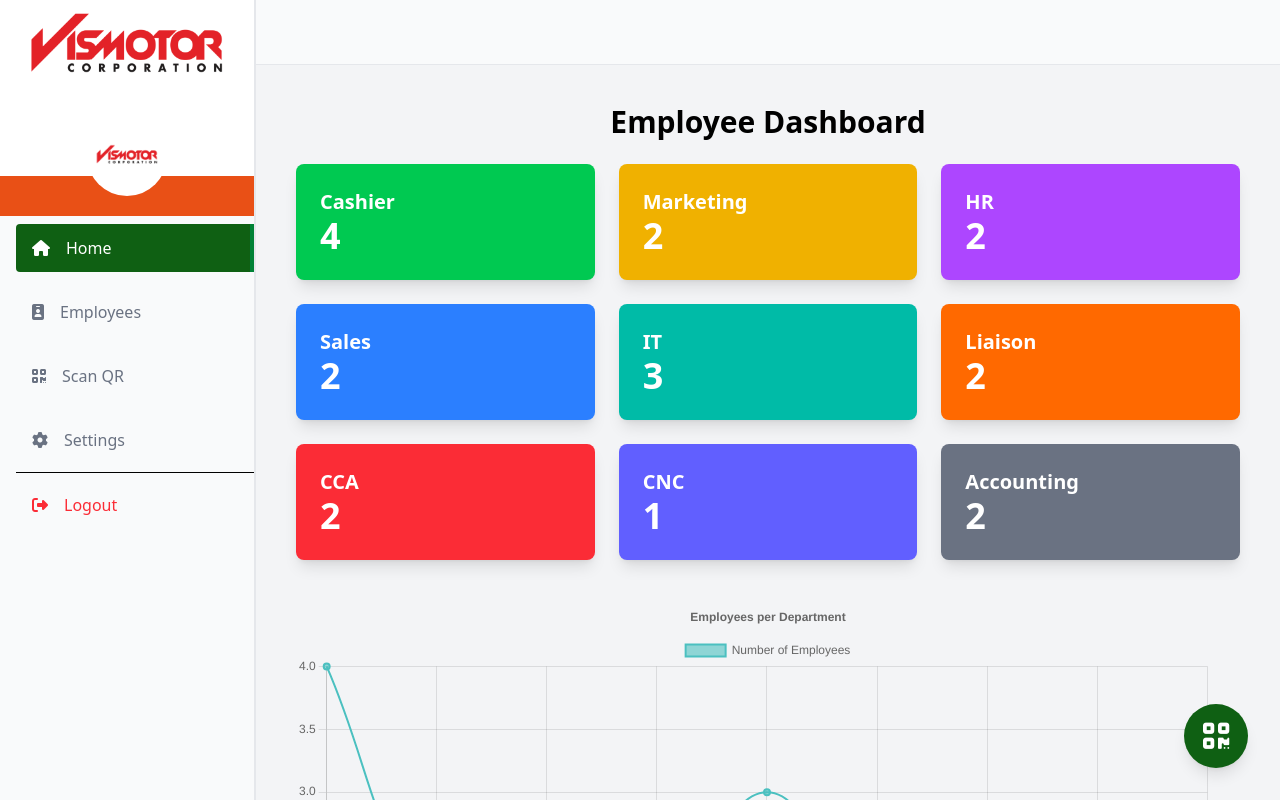
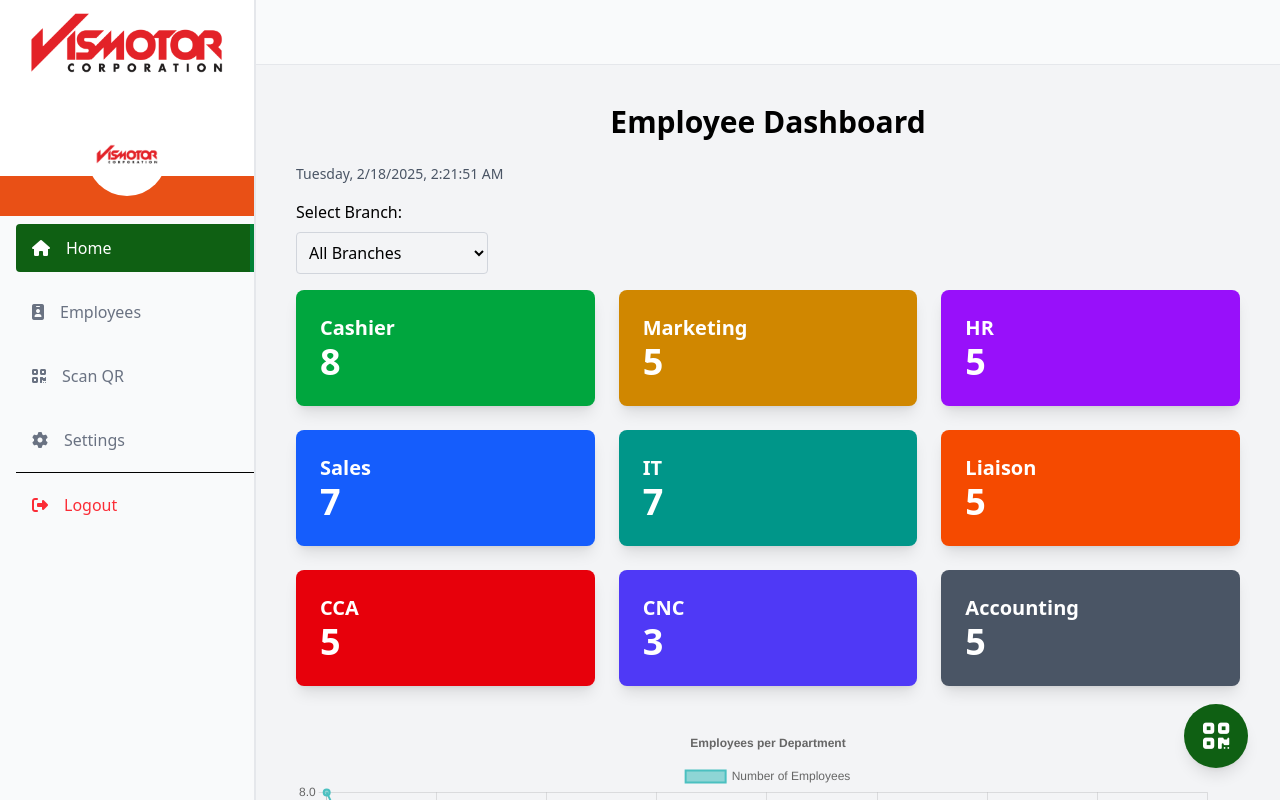
Before and after one commit to jayr-o1/vismotor-employee-information-system, a React (Vite) app: page / in a window 1280 px wide. Shown: the top 800 px of the page. Built offline with nearby package versions, Linux system fonts and the light colour scheme.

Commit message:
add branch filtering and current date display to employee dashboard

```diff
--- a/src/pages/Employees.jsx
+++ b/src/pages/Employees.jsx
@@ -5,35 +5,66 @@ import ReactPaginate from 'react-paginate';
 import 'react-toastify/dist/ReactToastify.css';
 import './employee.css';
 
-
 const Employees = () => {
     const [selectedDepartment, setSelectedDepartment] = useState('');
     const [employees, setEmployees] = useState([
-        { id: 1, name: 'James Smith', department: 'Cashier', status: 'Active', reason: '' },
-        { id: 2, name: 'Sophia Lee', department: 'Marketing', status: 'Active', reason: '' },
-        { id: 3, name: 'John Doe', department: 'HR', status: 'Inactive', reason: 'Retired' },
-        { id: 4, name: 'Olivia Brown', department: 'Cashier', status: 'Active', reason: '' },
-        { id: 5, name: 'Mason Johnson', department: 'Sales', status: 'Inactive', reason: 'On Leave' },
-        { id: 6, name: 'Emma Wilson', department: 'IT', status: 'Active', reason: '' },
-        { id: 7, name: 'Liam Martinez', department: 'Liaison', status: 'Active', reason: '' },
-        { id: 8, name: 'Noah Davis', department: 'CCA', status: 'Inactive', reason: 'Retired' },
-        { id: 9, name: 'Ava Garcia', department: 'CNC', status: 'Active', reason: '' },
-        { id: 10, name: 'Isabella Rodriguez', department: 'Accounting', status: 'Active', reason: '' },
-        { id: 11, name: 'Ethan Clark', department: 'Cashier', status: 'Inactive', reason: 'On Leave' },
-        { id: 12, name: 'Mia Turner', department: 'Marketing', status: 'Active', reason: '' },
-        { id: 13, name: 'Lucas Walker', department: 'HR', status: 'Active', reason: '' },
-        { id: 14, name: 'Amelia Harris', department: 'Sales', status: 'Inactive', reason: 'Retired' },
-        { id: 15, name: 'Henry Young', department: 'IT', status: 'Active', reason: '' },
-        { id: 16, name: 'Charlotte King', department: 'Liaison', status: 'Active', reason: '' },
-        { id: 17, name: 'Alexander Scott', department: 'CCA', status: 'Inactive', reason: 'On Leave' },
-        { id: 18, name: 'Grace Green', department: 'IT', status: 'Active', reason: '' },
-        { id: 19, name: 'Benjamin Adams', department: 'Accounting', status: 'Inactive', reason: 'Retired' },
-        { id: 20, name: 'Ella Baker', department: 'Cashier', status: 'Active', reason: '' },
+        { id: 1, name: 'James Smith', department: 'Cashier', status: 'Active', reason: '', branch: 'Talamban' },
+        { id: 2, name: 'Sophia Lee', department: 'Marketing', status: 'Active', reason: '', branch: 'Mandaue' },
+        { id: 3, name: 'John Doe', department: 'HR', status: 'Inactive', reason: 'Retired', branch: 'Headoffice' },
+        { id: 4, name: 'Olivia Brown', department: 'Cashier', status: 'Active', reason: '', branch: 'Bogo' },
+        { id: 5, name: 'Mason Johnson', department: 'Sales', status: 'Inactive', reason: 'On Leave', branch: 'Talamban' },
+        { id: 6, name: 'Emma Wilson', department: 'IT', status: 'Active', reason: '', branch: 'Mandaue' },
+        { id: 7, name: 'Liam Martinez', department: 'Liaison', status: 'Active', reason: '', branch: 'Headoffice' },
+        { id: 8, name: 'Noah Davis', department: 'CCA', status: 'Inactive', reason: 'Retired', branch: 'Bogo' },
+        { id: 9, name: 'Ava Garcia', department: 'CNC', status: 'Active', reason: '', branch: 'Talamban' },
+        { id: 10, name: 'Isabella Rodriguez', department: 'Accounting', status: 'Active', reason: '', branch: 'Mandaue' },
+        { id: 11, name: 'Ethan Clark', department: 'Cashier', status: 'Inactive', reason: 'On Leave', branch: 'Headoffice' },
+        { id: 12, name: 'Mia Turner', department: 'Marketing', status: 'Active', reason: '', branch: 'Bogo' },
+        { id: 13, name: 'Lucas Walker', department: 'HR', status: 'Active', reason: '', branch: 'Talamban' },
+        { id: 14, name: 'Amelia Harris', department: 'Sales', status: 'Inactive', reason: 'Retired', branch: 'Mandaue' },
+        { id: 15, name: 'Henry Young', department: 'IT', status: 'Active', reason: '', branch: 'Headoffice' },
+        { id: 16, name: 'Charlotte King', department: 'Liaison', status: 'Active', reason: '', branch: 'Bogo' },
+        { id: 17, name: 'Alexander Scott', department: 'CCA', status: 'Inactive', reason: 'On Leave', branch: 'Talamban' },
+        { id: 18, name: 'Grace Green', department: 'IT', status: 'Active', reason: '', branch: 'Mandaue' },
+        { id: 19, name: 'Benjamin Adams', department: 'Accounting', status: 'Inactive', reason: 'Retired', branch: 'Headoffice' },
+        { id: 20, name: 'Ella Baker', department: 'Cashier', status: 'Active', reason: '', branch: 'Bogo' },
+        { id: 21, name: 'David Johnson', department: 'Sales', status: 'Active', reason: '', branch: 'Talamban' },
+        { id: 22, name: 'Sophia Brown', department: 'Marketing', status: 'Active', reason: '', branch: 'Mandaue' },
+        { id: 23, name: 'Michael White', department: 'HR', status: 'Active', reason: '', branch: 'Headoffice' },
+        { id: 24, name: 'Emily Davis', department: 'Cashier', status: 'Active', reason: '', branch: 'Bogo' },
+        { id: 25, name: 'Daniel Wilson', department: 'Sales', status: 'Active', reason: '', branch: 'Talamban' },
+        { id: 26, name: 'Emma Moore', department: 'IT', status: 'Active', reason: '', branch: 'Mandaue' },
+        { id: 27, name: 'James Taylor', department: 'Liaison', status: 'Active', reason: '', branch: 'Headoffice' },
+        { id: 28, name: 'Olivia Anderson', department: 'CCA', status: 'Active', reason: '', branch: 'Bogo' },
+        { id: 29, name: 'Liam Thomas', department: 'CNC', status: 'Active', reason: '', branch: 'Talamban' },
+        { id: 30, name: 'Sophia Jackson', department: 'Accounting', status: 'Active', reason: '', branch: 'Mandaue' },
+        { id: 31, name: 'John Harris', department: 'Cashier', status: 'Active', reason: '', branch: 'Headoffice' },
+        { id: 32, name: 'Mia Martin', department: 'Marketing', status: 'Active', reason: '', branch: 'Bogo' },
+        { id: 33, name: 'Lucas Thompson', department: 'HR', status: 'Active', reason: '', branch: 'Talamban' },
+        { id: 34, name: 'Amelia Garcia', department: 'Sales', status: 'Active', reason: '', branch: 'Mandaue' },
+        { id: 35, name: 'Henry Martinez', department: 'IT', status: 'Active', reason: '', branch: 'Headoffice' },
+        { id: 36, name: 'Charlotte Robinson', department: 'Liaison', status: 'Active', reason: '', branch: 'Bogo' },
+        { id: 37, name: 'Alexander Clark', department: 'CCA', status: 'Active', reason: '', branch: 'Talamban' },
+        { id: 38, name: 'Grace Rodriguez', department: 'IT', status: 'Active', reason: '', branch: 'Mandaue' },
+        { id: 39, name: 'Benjamin Lewis', department: 'Accounting', status: 'Active', reason: '', branch: 'Headoffice' },
+        { id: 40, name: 'Ella Lee', department: 'Cashier', status: 'Active', reason: '', branch: 'Bogo' },
+        { id: 41, name: 'David Walker', department: 'Sales', status: 'Active', reason: '', branch: 'Talamban' },
+        { id: 42, name: 'Sophia Hall', department: 'Marketing', status: 'Active', reason: '', branch: 'Mandaue' },
+        { id: 43, name: 'Michael Allen', department: 'HR', status: 'Active', reason: '', branch: 'Headoffice' },
+        { id: 44, name: 'Emily Young', department: 'Cashier', status: 'Active', reason: '', branch: 'Bogo' },
+        { id: 45, name: 'Daniel Hernandez', department: 'Sales', status: 'Active', reason: '', branch: 'Talamban' },
+        { id: 46, name: 'Emma King', department: 'IT', status: 'Active', reason: '', branch: 'Mandaue' },
+        { id: 47, name: 'James Wright', department: 'Liaison', status: 'Active', reason: '', branch: 'Headoffice' },
+        { id: 48, name: 'Olivia Lopez', department: 'CCA', status: 'Active', reason: '', branch: 'Bogo' },
+        { id: 49, name: 'Liam Hill', department: 'CNC', status: 'Active', reason: '', branch: 'Talamban' },
+        { id: 50, name: 'Sophia Scott', department: 'Accounting', status: 'Active', reason: '', branch: 'Mandaue' },
     ]);
     const [isModalOpen, setIsModalOpen] = useState(false);
     const [currentEmployee, setCurrentEmployee] = useState(null);
     const [isInfoModalOpen, setIsInfoModalOpen] = useState(false);
     const [currentPage, setCurrentPage] = useState(0);
+
+    const departments = [...new Set(employees.map(employee => employee.department))];
 
     const handleEdit = (employee) => {
         setCurrentEmployee(employee);
@@ -85,15 +116,9 @@ const Employees = () => {
                 className="mb-4 p-2 border border-gray-300 rounded"
             >
                 <option value="">All</option>
-                <option value="Marketing">Marketing</option>
-                <option value="HR">HR</option>
-                <option value="Sales">Sales</option>
-                <option value="IT">IT</option>
-                <option value="Liaison">Liaison</option>
-                <option value="CCA">CCA</option>
-                <option value="CNC">CNC</option>
-                <option value="Accounting">Accounting</option>
-                <option value="Cashier">Cashier</option>
+                {departments.map(department => (
+                    <option key={department} value={department}>{department}</option>
+                ))}
             </select>
 
             <div className="overflow-x-auto">
@@ -162,12 +187,15 @@ const Employees = () => {
                             className="mb-4 p-2 border border-gray-300 rounded w-full"
                         />
                         <label className="block mb-2">Department:</label>
-                        <input
-                            type="text"
+                        <select
                             value={currentEmployee.department}
                             onChange={(e) => setCurrentEmployee({ ...currentEmployee, department: e.target.value })}
                             className="mb-4 p-2 border border-gray-300 rounded w-full"
-                        />
+                        >
+                            {departments.map(department => (
+                                <option key={department} value={department}>{department}</option>
+                            ))}
+                        </select>
                         <label className="block mb-2">Status:</label>
                         <select
                             value={currentEmployee.status}
--- a/src/pages/Home.jsx
+++ b/src/pages/Home.jsx
@@ -1,4 +1,4 @@
-import React, { useState } from "react";
+import React, { useState, useEffect } from "react";
 import { useNavigate } from "react-router-dom";
 import '@fortawesome/fontawesome-free/css/all.min.css';
 import { Line } from 'react-chartjs-2';
@@ -8,44 +8,90 @@ ChartJS.register(CategoryScale, LinearScale, LineElement, PointElement, Title, T
 
 const Home = () => {
   const [isTooltipVisible, setIsTooltipVisible] = useState(false);
+  const [selectedBranch, setSelectedBranch] = useState('');
+  const [currentDateTime, setCurrentDateTime] = useState(new Date());
   const navigate = useNavigate();
 
+  useEffect(() => {
+    const timer = setInterval(() => {
+      setCurrentDateTime(new Date());
+    }, 1000);
+
+    return () => clearInterval(timer);
+  }, []);
+
   const employees = [
-    { id: 1, name: 'James Smith', department: 'Cashier' },
-    { id: 2, name: 'Sophia Lee', department: 'Marketing' },
-    { id: 3, name: 'John Doe', department: 'HR' },
-    { id: 4, name: 'Olivia Brown', department: 'Cashier' },
-    { id: 5, name: 'Mason Johnson', department: 'Sales' },
-    { id: 6, name: 'Emma Wilson', department: 'IT' },
-    { id: 7, name: 'Liam Martinez', department: 'Liaison' },
-    { id: 8, name: 'Noah Davis', department: 'CCA' },
-    { id: 9, name: 'Ava Garcia', department: 'CNC' },
-    { id: 10, name: 'Isabella Rodriguez', department: 'Accounting' },
-    { id: 11, name: 'Ethan Clark', department: 'Cashier' },
-    { id: 12, name: 'Mia Turner', department: 'Marketing' },
-    { id: 13, name: 'Lucas Walker', department: 'HR' },
-    { id: 14, name: 'Amelia Harris', department: 'Sales' },
-    { id: 15, name: 'Henry Young', department: 'IT' },
-    { id: 16, name: 'Charlotte King', department: 'Liaison' },
-    { id: 17, name: 'Alexander Scott', department: 'CCA' },
-    { id: 18, name: 'Grace Green', department: 'IT' },
-    { id: 19, name: 'Benjamin Adams', department: 'Accounting' },
-    { id: 20, name: 'Ella Baker', department: 'Cashier' },
+    { id: 1, name: 'James Smith', department: 'Cashier', branch: 'Talamban' },
+    { id: 2, name: 'Sophia Lee', department: 'Marketing', branch: 'Mandaue' },
+    { id: 3, name: 'John Doe', department: 'HR', branch: 'Headoffice' },
+    { id: 4, name: 'Olivia Brown', department: 'Cashier', branch: 'Bogo' },
+    { id: 5, name: 'Mason Johnson', department: 'Sales', branch: 'Talamban' },
+    { id: 6, name: 'Emma Wilson', department: 'IT', branch: 'Mandaue' },
+    { id: 7, name: 'Liam Martinez', department: 'Liaison', branch: 'Headoffice' },
+    { id: 8, name: 'Noah Davis', department: 'CCA', branch: 'Bogo' },
+    { id: 9, name: 'Ava Garcia', department: 'CNC', branch: 'Talamban' },
+    { id: 10, name: 'Isabella Rodriguez', department: 'Accounting', branch: 'Mandaue' },
+    { id: 11, name: 'Ethan Clark', department: 'Cashier', branch: 'Headoffice' },
+    { id: 12, name: 'Mia Turner', department: 'Marketing', branch: 'Bogo' },
+    { id: 13, name: 'Lucas Walker', department: 'HR', branch: 'Talamban' },
+    { id: 14, name: 'Amelia Harris', department: 'Sales', branch: 'Mandaue' },
+    { id: 15, name: 'Henry Young', department: 'IT', branch: 'Headoffice' },
+    { id: 16, name: 'Charlotte King', department: 'Liaison', branch: 'Bogo' },
+    { id: 17, name: 'Alexander Scott', department: 'CCA', branch: 'Talamban' },
+    { id: 18, name: 'Grace Green', department: 'IT', branch: 'Mandaue' },
+    { id: 19, name: 'Benjamin Adams', department: 'Accounting', branch: 'Headoffice' },
+    { id: 20, name: 'Ella Baker', department: 'Cashier', branch: 'Bogo' },
+    { id: 21, name: 'David Johnson', department: 'Sales', branch: 'Talamban' },
+    { id: 22, name: 'Sophia Brown', department: 'Marketing', branch: 'Mandaue' },
+    { id: 23, name: 'Michael White', department: 'HR', branch: 'Headoffice' },
+    { id: 24, name: 'Emily Davis', department: 'Cashier', branch: 'Bogo' },
+    { id: 25, name: 'Daniel Wilson', department: 'Sales', branch: 'Talamban' },
+    { id: 26, name: 'Emma Moore', department: 'IT', branch: 'Mandaue' },
+    { id: 27, name: 'James Taylor', department: 'Liaison', branch: 'Headoffice' },
+    { id: 28, name: 'Olivia Anderson', department: 'CCA', branch: 'Bogo' },
+    { id: 29, name: 'Liam Thomas', department: 'CNC', branch: 'Talamban' },
+    { id: 30, name: 'Sophia Jackson', department: 'Accounting', branch: 'Mandaue' },
+    { id: 31, name: 'John Harris', department: 'Cashier', branch: 'Headoffice' },
+    { id: 32, name: 'Mia Martin', department: 'Marketing', branch: 'Bogo' },
+    { id: 33, name: 'Lucas Thompson', department: 'HR', branch: 'Talamban' },
+    { id: 34, name: 'Amelia Garcia', department: 'Sales', branch: 'Mandaue' },
+    { id: 35, name: 'Henry Martinez', department: 'IT', branch: 'Headoffice' },
+    { id: 36, name: 'Charlotte Robinson', department: 'Liaison', branch: 'Bogo' },
+    { id: 37, name: 'Alexander Clark', department: 'CCA', branch: 'Talamban' },
+    { id: 38, name: 'Grace Rodriguez', department: 'IT', branch: 'Mandaue' },
+    { id: 39, name: 'Benjamin Lewis', department: 'Accounting', branch: 'Headoffice' },
+    { id: 40, name: 'Ella Lee', department: 'Cashier', branch: 'Bogo' },
+    { id: 41, name: 'David Walker', department: 'Sales', branch: 'Talamban' },
+    { id: 42, name: 'Sophia Hall', department: 'Marketing', branch: 'Mandaue' },
+    { id: 43, name: 'Michael Allen', department: 'HR', branch: 'Headoffice' },
+    { id: 44, name: 'Emily Young', department: 'Cashier', branch: 'Bogo' },
+    { id: 45, name: 'Daniel Hernandez', department: 'Sales', branch: 'Talamban' },
+    { id: 46, name: 'Emma King', department: 'IT', branch: 'Mandaue' },
+    { id: 47, name: 'James Wright', department: 'Liaison', branch: 'Headoffice' },
+    { id: 48, name: 'Olivia Lopez', department: 'CCA', branch: 'Bogo' },
+    { id: 49, name: 'Liam Hill', department: 'CNC', branch: 'Talamban' },
+    { id: 50, name: 'Sophia Scott', department: 'Accounting', branch: 'Mandaue' },
   ];
 
+  const branches = [...new Set(employees.map(employee => employee.branch))];
+
   const departmentColors = {
-    Cashier: 'bg-green-500',
-    Marketing: 'bg-yellow-500',
-    HR: 'bg-purple-500',
-    Sales: 'bg-blue-500',
-    IT: 'bg-teal-500',
-    Liaison: 'bg-orange-500',
-    CCA: 'bg-red-500',
-    CNC: 'bg-indigo-500',
-    Accounting: 'bg-gray-500',
+    Cashier: 'bg-green-600',
+    Marketing: 'bg-yellow-600',
+    HR: 'bg-purple-600',
+    Sales: 'bg-blue-600',
+    IT: 'bg-teal-600',
+    Liaison: 'bg-orange-600',
+    CCA: 'bg-red-600',
+    CNC: 'bg-indigo-600',
+    Accounting: 'bg-gray-600',
   };
 
-  const departmentCounts = employees.reduce((acc, employee) => {
+  const filteredEmployees = selectedBranch
+    ? employees.filter(employee => employee.branch === selectedBranch)
+    : employees;
+
+  const departmentCounts = filteredEmployees.reduce((acc, employee) => {
     acc[employee.department] = (acc[employee.department] || 0) + 1;
     return acc;
   }, {});
@@ -77,9 +123,30 @@ const Home = () => {
     },
   };
 
+  const daysOfWeek = ["Sunday", "Monday", "Tuesday", "Wednesday", "Thursday", "Friday", "Saturday"];
+  const currentDay = daysOfWeek[currentDateTime.getDay()];
+
   return (
     <div className="relative p-4">
       <h1 className="text-3xl font-bold mb-6 text-center">Employee Dashboard</h1>
+
+      <div className="mb-4 text-sm text-gray-600">
+        {currentDay}, {currentDateTime.toLocaleString()}
+      </div>
+
+      <div className="mb-4">
+        <label className="block mb-2">Select Branch:</label>
+        <select
+          value={selectedBranch}
+          onChange={(e) => setSelectedBranch(e.target.value)}
+          className="p-2 border border-gray-300 rounded w-48"
+        >
+          <option value="">All Branches</option>
+          {branches.map(branch => (
+            <option key={branch} value={branch}>{branch}</option>
+          ))}
+        </select>
+      </div>
 
       <div className="grid grid-cols-1 md:grid-cols-2 lg:grid-cols-3 gap-6 mb-10">
         {Object.entries(departmentCounts).map(([department, count]) => (
```
